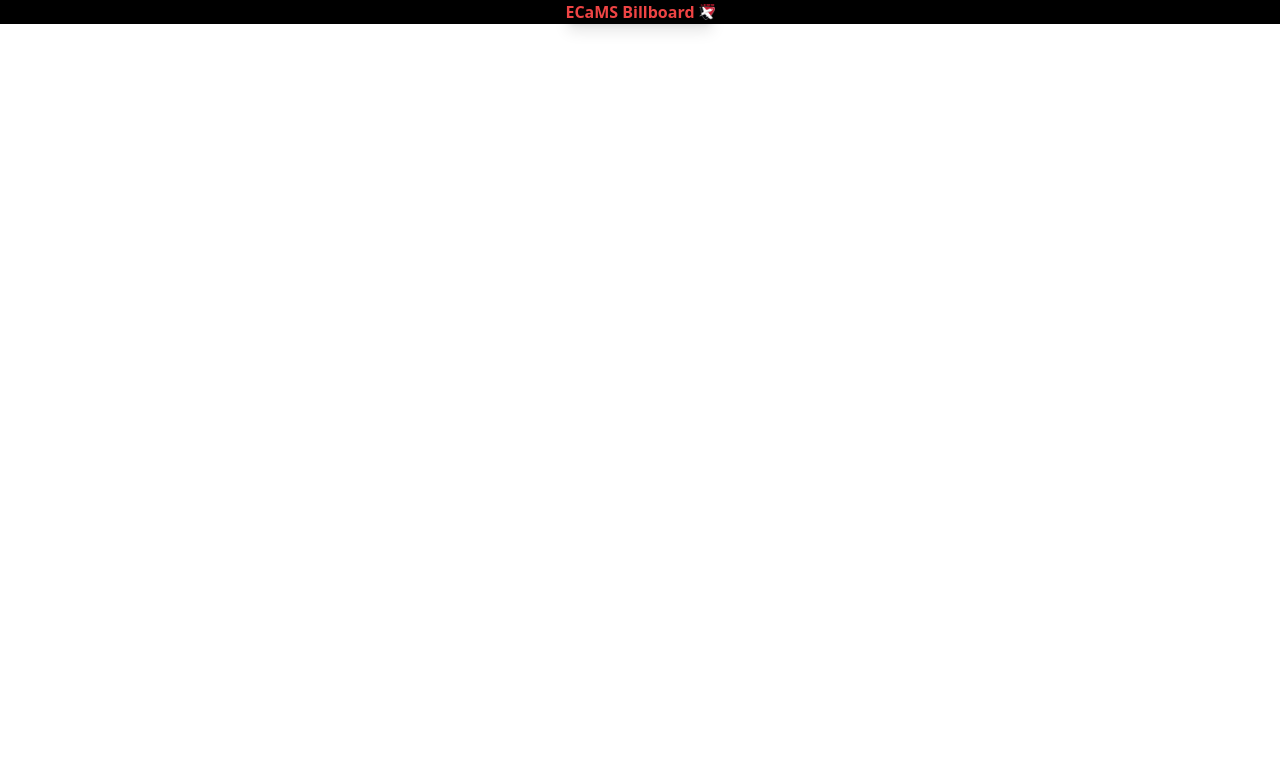
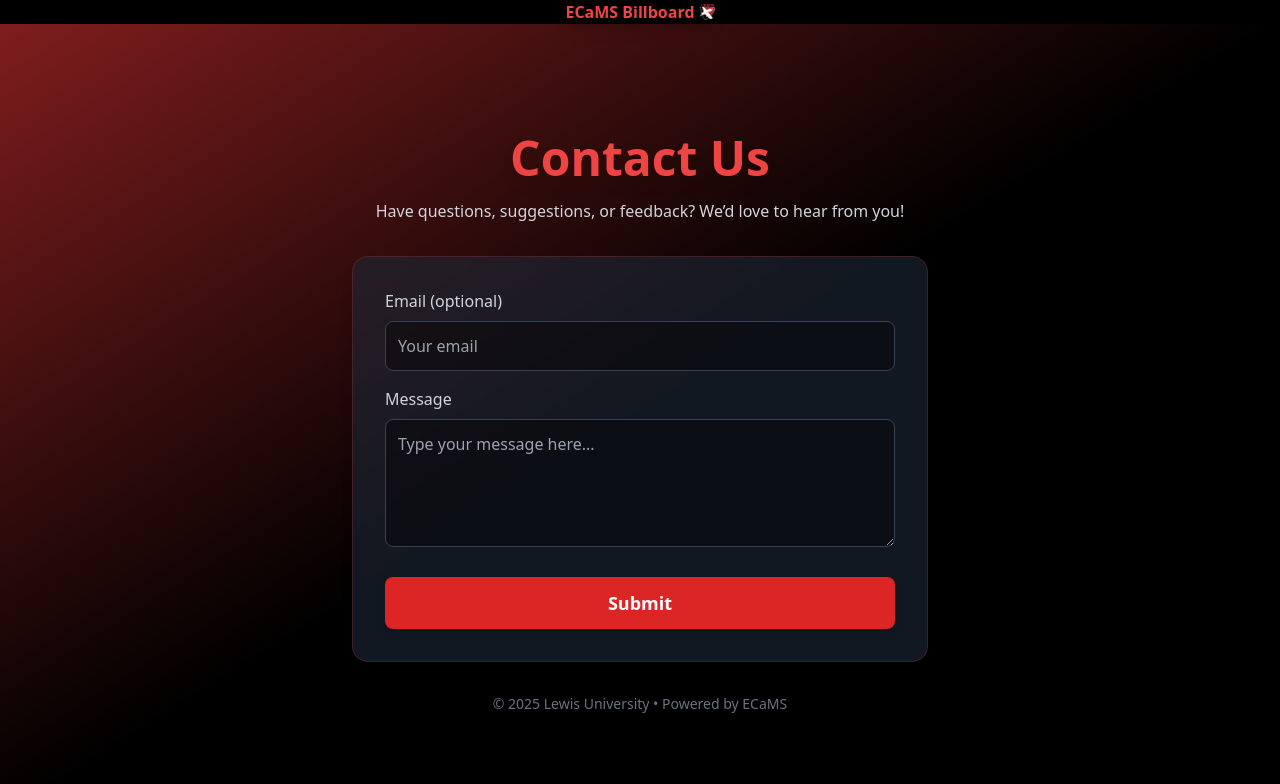
Before and after one commit to ECaMS-Billboard/ecams-billboard, a React (Create React App) app: page /contactus in a window 1280 px wide. Before the commit this address had no page. Shown: the top 784 px of the page. Built offline with nearby package versions, Linux system fonts and the light colour scheme; the HTML template or start-up script is replaced by a standard one.

Commit message:
Created Contact Us page
Created a page called contact us with a text box to submit a message to the email.

```diff
--- a/src/App.js
+++ b/src/App.js
@@ -4,7 +4,7 @@ import { BrowserRouter, Routes, Route } from 'react-router-dom';
 import {
   AdminPanel, About, Credits, Home, Kiosk, ProfessorList, ProfessorProfile,
   Resources, Slides, Upload, EverydayApp, CarouselApi,/*LewisMap,*/
-  CapstoneProducts, Carousel, Events, MazeGame, Ad
+  CapstoneProducts, Carousel, Events, MazeGame, Ad, ContactUs
 } from './pages';
 
 import Navigationbar from './components/Navigationbar';
@@ -63,6 +63,11 @@ function App() {
       path: '/about',
       description: 'Learn about the ECaMS Billboard project and how to get in touch.'
     },
+    {
+      title: 'Contact Us',
+      path: '/contactus',
+      description: 'Submit a form or Email us about questions, feedback, etc.'
+    },
   ];
 
   return (
@@ -76,6 +81,7 @@ function App() {
         <Route path="/kiosk" element={<Kiosk />} />
         <Route path="/carousel" element={<Carousel />} />
         <Route path="/carouselApi" element={<CarouselApi />} />
+        <Route path="/contactus" element={<ContactUs />} />
         <Route path="/professor-list" element={<ProfessorList />} />
         <Route path="/prof/:id" element={<ProfessorProfile />} />
         <Route path="/resources" element={<Resources />} />
--- /dev/null
+++ b/src/pages/ContactUs.js
@@ -0,0 +1,94 @@
+import { useState } from "react";
+
+export default function ContactUs() {
+  const [email, setEmail] = useState("");
+  const [message, setMessage] = useState("");
+  const [response, setResponse] = useState("");
+
+  const handleSubmit = async () => {
+    if (!message.trim()) {
+      setResponse("Please enter a message.");
+      return;
+    }
+
+    try {
+      const res = await fetch("/api/feedback", {
+        method: "POST",
+        headers: { "Content-Type": "application/json" },
+        body: JSON.stringify({ email, message }),
+      });
+
+      if (res.ok) {
+        setResponse("Thank you! Your feedback has been sent.");
+        setEmail("");
+        setMessage("");
+      } else {
+        setResponse("Something went wrong. Try again.");
+      }
+    } catch {
+      setResponse("Network error. Try again later.");
+    }
+  };
+
+  return (
+    <div className="min-h-screen bg-gradient-to-br from-red-900 via-black to-black text-gray-200 flex flex-col items-center justify-center px-6">
+      <div className="max-w-xl w-full text-center">
+        {/* Header */}
+        <h1 className="text-4xl md:text-5xl font-bold text-red-500 mb-4 drop-shadow-lg">
+          Contact Us
+        </h1>
+
+        <p className="text-gray-300 mb-8 leading-relaxed">
+          Have questions, suggestions, or feedback?
+          We’d love to hear from you!
+        </p>
+
+        {/* Card */}
+        <div className="bg-gray-800/60 backdrop-blur-sm p-8 rounded-2xl shadow-lg border border-red-500/20 hover:border-red-500/50 transition-all duration-300 text-left">
+
+          <label className="block text-gray-300 mb-2 font-medium">
+            Email (optional)
+          </label>
+          <input
+            type="email"
+            placeholder="Your email"
+            value={email}
+            onChange={(e) => setEmail(e.target.value)}
+            className="w-full p-3 rounded-lg bg-black/40 border border-gray-700 text-gray-300 focus:outline-none focus:border-red-500 transition mb-4"
+          />
+
+          <label className="block text-gray-300 mb-2 font-medium">
+            Message
+          </label>
+          <textarea
+            placeholder="Type your message here..."
+            value={message}
+            onChange={(e) => setMessage(e.target.value)}
+            className="w-full h-32 p-3 rounded-lg bg-black/40 border border-gray-700 text-gray-300 focus:outline-none focus:border-red-500 transition mb-6 resize-y"
+          />
+
+          <button
+            onClick={handleSubmit}
+            className="w-full bg-red-600 hover:bg-red-700 text-white py-3 rounded-lg text-lg font-semibold transition transform hover:scale-105 shadow-md"
+          >
+            Submit
+          </button>
+
+          {response && (
+            <p
+              className={`mt-4 text-center font-medium ${
+                response.startsWith("Thank") ? "text-green-400" : "text-red-400"
+              }`}
+            >
+              {response}
+            </p>
+          )}
+        </div>
+
+        <p className="mt-8 text-sm text-gray-500">
+          © 2025 Lewis University • Powered by ECaMS
+        </p>
+      </div>
+    </div>
+  );
+}
--- a/src/pages/index.js
+++ b/src/pages/index.js
@@ -18,3 +18,4 @@ export { default as CarouselApi } from './CarouselApi';
 export { default as Events } from './Events';
 export { default as MazeGame } from './MazeGame';
 export { default as Ad } from './Ad';
+export { default as ContactUs } from './ContactUs';
```
